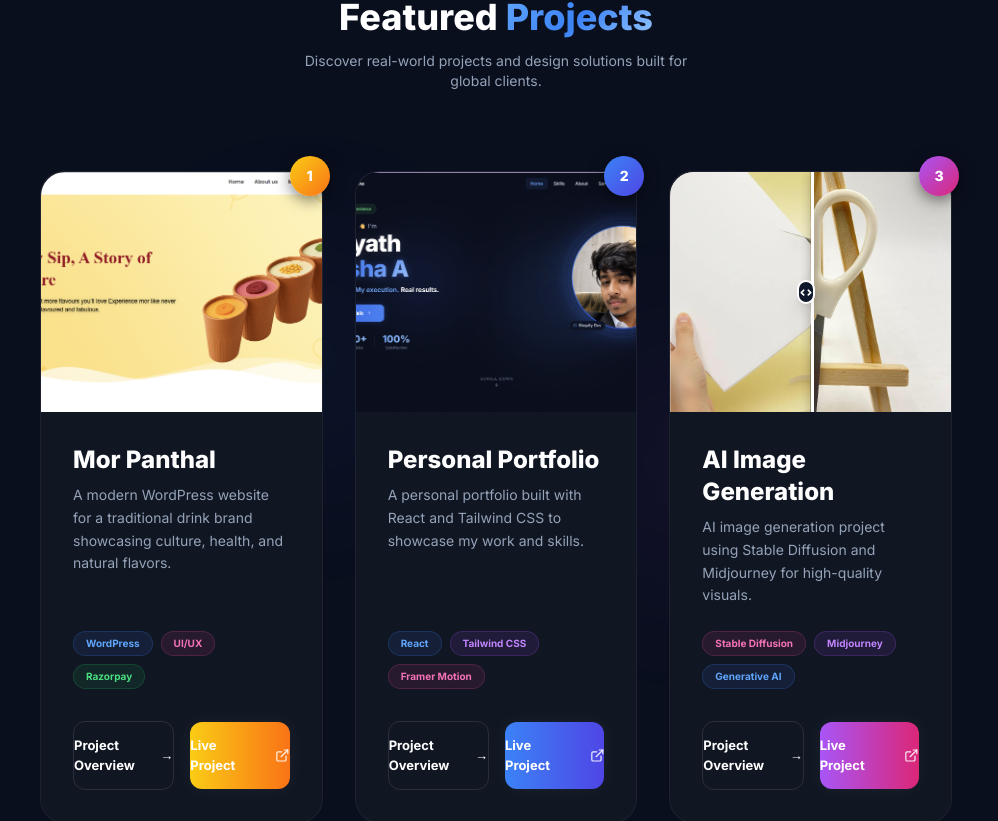
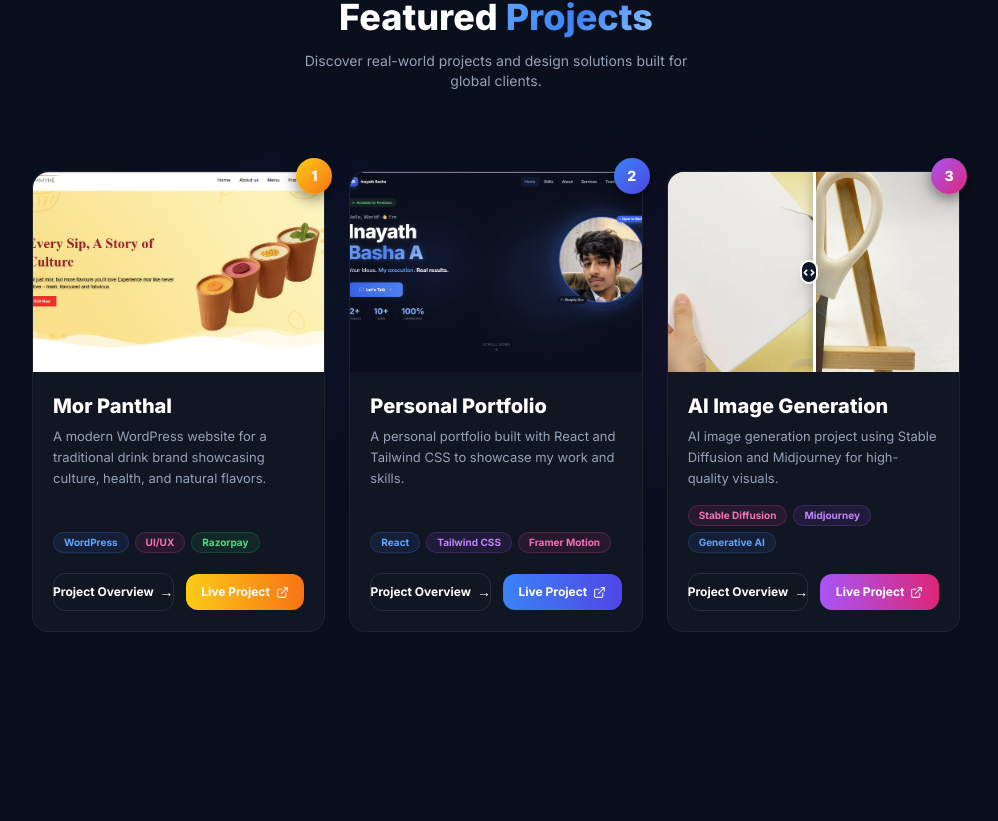
Before and after one commit to inayathbasha434-eng/inayath-portfolio, a React (Vite) app: page / in a window 1280 px wide. Shown: the part 3737-4558 px from the top of the page, without its empty margins (144-1142 px from the left). Built offline with nearby package versions, Linux system fonts and the light colour scheme; no server answers; a web font is replaced by a local one.

Commit message:
fix(ui): fix card proportions - tighten spacing, fix button row overflow

```diff
--- a/src/components/Projects.jsx
+++ b/src/components/Projects.jsx
@@ -181,21 +181,20 @@ export default function Projects() {
         {/* ========================================================== */}
         <div className="w-full overflow-hidden">
           {/* Swiper / Grid track */}
-          <div className="flex lg:grid lg:grid-cols-3 overflow-x-auto lg:overflow-visible snap-x lg:snap-none snap-mandatory no-scrollbar gap-5 lg:gap-6 xl:gap-8 pb-8 pt-6 px-4 lg:px-6 xl:px-8 max-w-7xl mx-auto">
+          <div className="flex lg:grid lg:grid-cols-3 overflow-x-auto lg:overflow-visible snap-x lg:snap-none snap-mandatory no-scrollbar gap-5 lg:gap-6 pb-8 pt-6 px-4 lg:px-6 max-w-6xl mx-auto">
             {PROJECTS.map((proj, index) => {
               return (
               <div
                 key={proj.title}
-                className="min-w-[88vw] sm:min-w-[70vw] lg:min-w-0 lg:w-full snap-center lg:snap-align-none bg-[#111623] border border-white/5 rounded-[1.5rem] flex flex-col relative transition-transform duration-300 hover:-translate-y-2 mt-4"
+                className="min-w-[88vw] sm:min-w-[70vw] lg:min-w-0 lg:w-full snap-center lg:snap-align-none bg-[#111623] border border-white/5 rounded-2xl flex flex-col relative transition-transform duration-300 hover:-translate-y-2 mt-4"
               >
-                {/* HIGHLY HIGHLIGHTED PROJECT NUMBER (Offset to top-right) */}
-                <div className={`absolute -top-4 -right-2 w-10 h-10 rounded-full bg-gradient-to-br ${proj.accent} flex items-center justify-center text-white font-black text-sm shadow-[0_4px_15px_rgba(0,0,0,0.5)] z-30`}>
+                {/* Numbered Badge */}
+                <div className={`absolute -top-3.5 -right-2 w-9 h-9 rounded-full bg-gradient-to-br ${proj.accent} flex items-center justify-center text-white font-black text-sm shadow-[0_4px_15px_rgba(0,0,0,0.5)] z-30`}>
                   {parseInt(proj.number)}
                 </div>
 
                 {/* Top Image Area */}
-                <div className="relative h-[240px] w-full rounded-t-[1.5rem] overflow-hidden bg-[#0a0d14]">
-                  {/* Before/After AI Image Slider OR Scroll preview */}
+                <div className="relative h-[200px] w-full rounded-t-2xl overflow-hidden bg-[#0a0d14]">
                   {proj.beforeImage && proj.afterImage ? (
                     <div className="relative w-full h-full select-none">
                       <div className="absolute inset-0">
@@ -219,39 +218,39 @@ export default function Projects() {
                 </div>
 
                 {/* Bottom Content Area */}
-                <div className="p-6 lg:p-8 flex flex-col flex-grow">
-                  <h3 className="text-2xl font-black text-white mb-2">{proj.title}</h3>
-                  <p className="text-sm text-slate-400 mb-6 flex-grow leading-relaxed">
+                <div className="p-5 flex flex-col flex-grow">
+                  <h3 className="text-xl font-black text-white mb-1.5">{proj.title}</h3>
+                  <p className="text-[13px] text-slate-400 mb-4 leading-relaxed flex-grow">
                     {proj.description}
                   </p>
 
                   {/* Tag pills */}
-                  <div className="flex flex-wrap gap-2 mb-8">
+                  <div className="flex flex-wrap gap-1.5 mb-5">
                     {proj.tags.slice(0, 3).map((tag, i) => (
-                      <span key={tag} className={`text-[10px] font-bold px-3 py-1 rounded-full border ${proj.tagColors[i] || 'bg-slate-500/10 text-slate-400 border-slate-500/20'}`}>
+                      <span key={tag} className={`text-[10px] font-bold px-2.5 py-0.5 rounded-full border ${proj.tagColors[i] || 'bg-slate-500/10 text-slate-400 border-slate-500/20'}`}>
                         {tag}
                       </span>
                     ))}
                   </div>
 
-                  {/* Action Buttons */}
-                  <div className="flex flex-col sm:flex-row items-center gap-4 mt-auto">
+                  {/* Action Buttons — always side by side */}
+                  <div className="flex items-center gap-3 mt-auto">
                     <Link
                       to={proj.detailPage}
-                      className="w-full sm:flex-1 py-3.5 rounded-xl border border-white/10 hover:bg-white/5 transition-colors text-white font-bold text-[13px] flex items-center justify-center gap-2 group"
+                      className="flex-1 min-w-0 py-2.5 px-3 rounded-xl border border-white/10 hover:bg-white/5 transition-colors text-white font-bold text-xs flex items-center justify-center gap-1.5 group whitespace-nowrap"
                     >
                       Project Overview
-                      <span className="group-hover:translate-x-1 transition-transform">&rarr;</span>
+                      <span className="group-hover:translate-x-1 transition-transform text-sm leading-none">&rarr;</span>
                     </Link>
 
                     <a
                       href={proj.link}
                       target="_blank"
                       rel="noopener noreferrer"
-                      className={`w-full sm:flex-1 py-3.5 rounded-xl bg-gradient-to-r ${proj.accent} text-white font-bold text-[13px] flex items-center justify-center gap-2 shadow-[0_0_20px_rgba(255,255,255,0.05)] active:scale-95 hover:-translate-y-0.5 transition-all`}
+                      className={`flex-1 min-w-0 py-2.5 px-3 rounded-xl bg-gradient-to-r ${proj.accent} text-white font-bold text-xs flex items-center justify-center gap-1.5 active:scale-95 hover:-translate-y-0.5 transition-all whitespace-nowrap`}
                     >
                       Live Project
-                      <ExternalLink size={15} className="ml-1 opacity-90" />
+                      <ExternalLink size={13} className="opacity-90 shrink-0" />
                     </a>
                   </div>
                 </div>
```
